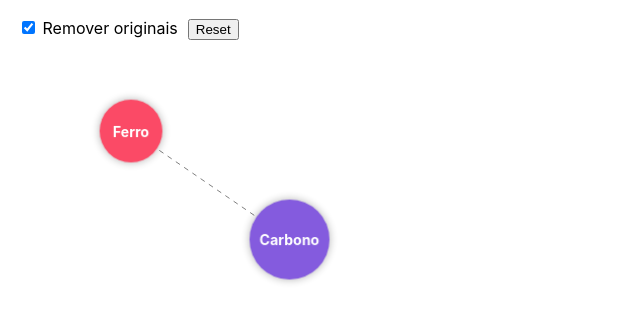
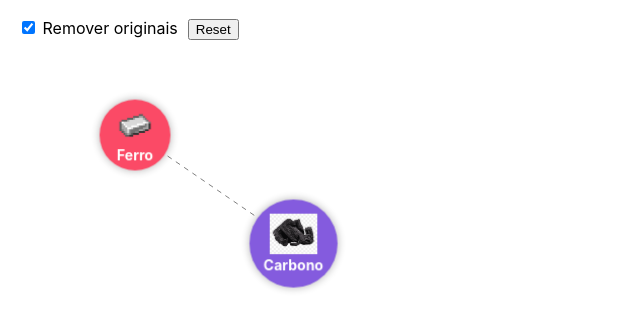
Before and after one commit to Bobagi/primordium, a React (Create React App) app: page / in a window 1280 px wide. Shown: the top 330 px of the page, without its empty margins (0-640 px from the left). Built offline with nearby package versions, Linux system fonts and the light colour scheme.

Commit message:
feat: add links and images

```diff
--- a/src/App.js
+++ b/src/App.js
@@ -1,9 +1,9 @@
-import React, { useState, useRef, useCallback, useEffect } from "react";
+import React, { useCallback, useEffect, useRef, useState } from "react";
 import "./App.css";
+import Element from "./Element";
 import "./index.css";
+import PhysicsEngine from "./PhysicsEngine";
 import "./style.css";
-import Element from "./Element";
-import PhysicsEngine from "./PhysicsEngine";
 
 const combos = {
   "ferro+carbono": { id: "aco", nome: "Aço" },
@@ -40,9 +40,26 @@ export default function App() {
 
   // Estado principal
   const [elements, setElements] = useState([
-    { id: "ferro", nome: "Ferro", x: 100, y: 100, color: randomColor() },
-    { id: "carbono", nome: "Carbono", x: 250, y: 200, color: randomColor() },
+    {
+      id: "ferro",
+      nome: "Ferro",
+      x: 100,
+      y: 100,
+      color: randomColor(),
+      wiki: "https://pt.wikipedia.org/wiki/Ferro",
+      image: "/img/ferro.png", // coloque essa imagem em public/img/ferro.png
+    },
+    {
+      id: "carbono",
+      nome: "Carbono",
+      x: 250,
+      y: 200,
+      color: randomColor(),
+      wiki: "https://pt.wikipedia.org/wiki/Carbono",
+      image: "/img/carbono.png",
+    },
   ]);
+
   const [feed, setFeed] = useState([]);
   const [removeOnCombine, setRemoveOnCombine] = useState(true);
 
@@ -115,13 +132,29 @@ export default function App() {
   );
 
   // Reset ao estado inicial (com novas cores aleatórias)
-  const reset = useCallback(() => {
+  const reset = () => {
     setElements([
-      { id: "ferro", nome: "Ferro", x: 100, y: 100, color: randomColor() },
-      { id: "carbono", nome: "Carbono", x: 250, y: 200, color: randomColor() },
+      {
+        id: "ferro",
+        nome: "Ferro",
+        x: 100,
+        y: 100,
+        color: randomColor(),
+        image: "/img/ferro.png",
+        wiki: "https://pt.wikipedia.org/wiki/Ferro",
+      },
+      {
+        id: "carbono",
+        nome: "Carbono",
+        x: 250,
+        y: 200,
+        color: randomColor(),
+        image: "/img/carbono.png",
+        wiki: "https://pt.wikipedia.org/wiki/Carbono",
+      },
     ]);
     setFeed([]);
-  }, []);
+  };
 
   return (
     <div className="App" style={{ position: "relative" }}>
@@ -200,6 +233,8 @@ export default function App() {
           x={e.x}
           y={e.y}
           color={e.color}
+          image={e.image}
+          wiki={e.wiki}
           innerRef={(node) => (elementRefs.current[e.id] = node)}
           onMove={handleMove}
         />
--- a/src/Element.js
+++ b/src/Element.js
@@ -1,17 +1,28 @@
-import React, { useRef, useEffect } from "react";
 import interact from "interactjs";
+import React, { useEffect, useRef } from "react";
 
-const Element = ({ id, nome, x, y, color = "#3498db", onMove, innerRef }) => {
+const Element = ({
+  id,
+  nome,
+  x,
+  y,
+  color = "#3498db",
+  image,
+  wiki,
+  onMove,
+  innerRef,
+}) => {
   const ref = useRef(null);
+  const clickStart = useRef({ x: 0, y: 0 });
 
-  // calcula tamanho baseado no texto
+  // Tamanho baseado no nome
   const fontSize = 14;
   const minSize = 60;
   const padding = 20;
   const textWidth = nome.length * fontSize * 0.6;
   const size = Math.max(minSize, textWidth + padding);
 
-  // escolhe cor do texto (preto ou branco) conforme contraste
+  // Contraste da fonte
   const [r, g, b] = [1, 3, 5].map((i) => parseInt(color.slice(i, i + 2), 16));
   const brightness = (r * 299 + g * 587 + b * 114) / 1000;
   const textColor = brightness > 150 ? "black" : "white";
@@ -42,13 +53,20 @@ const Element = ({ id, nome, x, y, color = "#3498db", onMove, innerRef }) => {
   return (
     <div
       ref={ref}
+      onMouseDown={(e) => (clickStart.current = { x: e.clientX, y: e.clientY })}
+      onMouseUp={(e) => {
+        const dx = Math.abs(e.clientX - clickStart.current.x);
+        const dy = Math.abs(e.clientY - clickStart.current.y);
+        if (dx < 5 && dy < 5 && wiki) {
+          window.open(wiki, "_blank", "noopener,noreferrer");
+        }
+      }}
       style={{
         position: "absolute",
         width: `${size}px`,
         height: `${size}px`,
-        // só faz translate aqui, não escala
         transform: `translate(${x}px, ${y}px)`,
-        zIndex: 2, // acima das linhas
+        zIndex: 2,
         cursor: "grab",
         userSelect: "none",
       }}
@@ -61,6 +79,7 @@ const Element = ({ id, nome, x, y, color = "#3498db", onMove, innerRef }) => {
           borderRadius: "50%",
           backgroundColor: color,
           display: "flex",
+          flexDirection: "column",
           alignItems: "center",
           justifyContent: "center",
           color: textColor,
@@ -68,9 +87,23 @@ const Element = ({ id, nome, x, y, color = "#3498db", onMove, innerRef }) => {
           fontWeight: "bold",
           animation: "pulse 3s ease-in-out infinite",
           boxShadow: "0 0 8px rgba(0,0,0,0.3)",
+          overflow: "hidden",
+          padding: "4px",
         }}
       >
-        {nome}
+        {image && (
+          <img
+            src={image}
+            alt={nome}
+            style={{
+              maxWidth: "60%",
+              maxHeight: "60%",
+              marginBottom: "2px",
+              objectFit: "contain",
+            }}
+          />
+        )}
+        <span>{nome}</span>
       </div>
     </div>
   );
```
Also changed, not shown: public/img/carbono.png (added), public/img/ferro.png (added).
